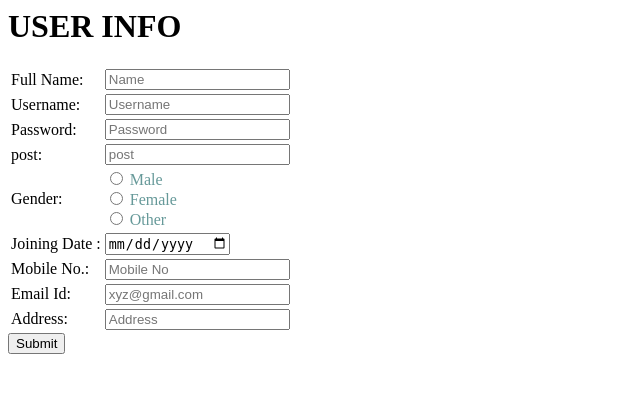
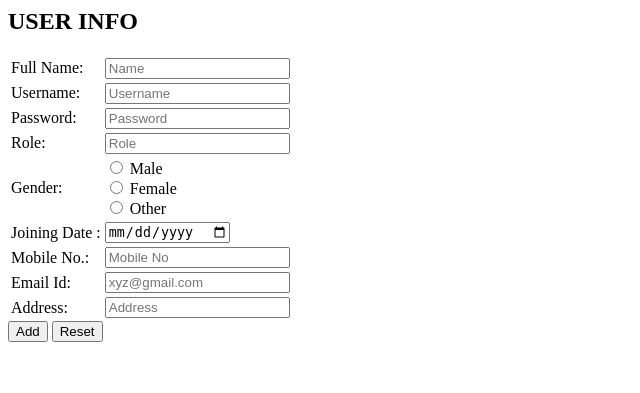
Before and after one commit to shubhamdarekar/VESITHACKS2019, a Django app: page /adduser/ in a window 1280 px wide. Shown: the top 393 px of the page, without its empty margins (0-640 px from the left). Run offline with Django 3.2, Linux system fonts and the light colour scheme.

Commit message:
adduser updated

```diff
--- a/VESITHACKS19/EvaluationApp/templates/EvaluationApp/adduser.html
+++ b/VESITHACKS19/EvaluationApp/templates/EvaluationApp/adduser.html
@@ -33,7 +33,7 @@
             .content-box table{
                 font-size:15px;
 				margin-top:450px;
-				padding: 30px 0;
+				padding: 30px 10px;
                 color:#00ffff;
                 width:1000px;
             }
@@ -43,7 +43,7 @@
 				background:none;
 				color:#00cc99;
 				font-size:18px;
-				width:400px;
+				width:100%;
 				float:left;
 				margin:5px;
                 overflow:hidden;
@@ -59,7 +59,7 @@
                 border:none;
 				outline:none;
 				background:none;
-				color:#00cc99;
+				color:#000000;
 				font-size:18px;
 				width:50px;
 
@@ -84,7 +84,7 @@
     </head>
     <body>
         <div class="Heading">
-            <h1 id='h11'>USER INFO</h1>
+            <h2 id='h11'>USER INFO</h2>
         </div>
         <form >
             <div class="register-box">
@@ -95,7 +95,7 @@
                                 Full Name:
                             </td>
                             <td>
-                                <input type="text" placeholder="Name" name="name" value"" required>
+                                <input type="text" placeholder="Name" name="name" value="" required>
                             </td>
                         </tr>
                         <tr>
@@ -116,10 +116,10 @@
                         </tr>
                         <tr>
                             <td>
-                                post:
+                                Role:
                             </td>
                             <td>
-                                <input type="text" placeholder="post" name="post" value"" required>
+                                <input type="text" placeholder="Role" name="post" value="" required>
                             </td>
                         </tr>
                         <tr>
@@ -127,7 +127,7 @@
                                 Gender:
                             </td>
                             <td>
-                                <div class="radiob" style="color:#669999;">
+                                <div class="radiob" style="color:#000000;">
                                     <input type="radio" name="gender" value="male" required> Male<br>
                                     <input type="radio" name="gender" value="female" required> Female<br>
                                     <input type="radio" name="gender" value="other" required> Other
@@ -139,7 +139,7 @@
                                 Joining Date :
                             </td>
                             <td>
-                                <input type="Date" placeholder="DD-MM-YYYY" name="joindate" value"" required>
+                                <input type="Date" placeholder="DD-MM-YYYY" name="joindate" value="" required>
                             </td>
                         </tr>
                         <tr>
@@ -147,7 +147,7 @@
                                 Mobile No.:
                             </td>
                             <td>
-                                <input type="text" placeholder="Mobile No" name="mobno" value"" required>
+                                <input type="text" placeholder="Mobile No" name="mobno" value="" required>
                             </td>
                         </tr>
                         <tr>
@@ -155,7 +155,7 @@
                                Email Id:
                             </td>
                             <td>
-                                <input type="Email" placeholder="xyz@gmail.com" name="email" value"" required>
+                                <input type="Email" placeholder="xyz@gmail.com" name="email" value="" required>
                             </td>
                         </tr>
                         <tr>
@@ -163,13 +163,14 @@
                                 Address:
                             </td>
                             <td>
-                                <input type="text" placeholder="Address" name="address" value"" required>
+                                <input type="text" placeholder="Address" name="address" value="" required>
                             </td>
                         </tr>
                     </table>
                 </div>
                 <i class="fa fa-sign-in" aria-hidden="true"></i>
-			    <input class="btn btn-primary btn-block btn-lg" type="submit" name="Submit" value="Submit">
+                <input class="btn btn-primary" type="submit" name="Submit" value="Add">
+                <input class="btn btn-default" type="reset" name="Reset" value="Reset">
             </div>
         </form>
     </body>
```
